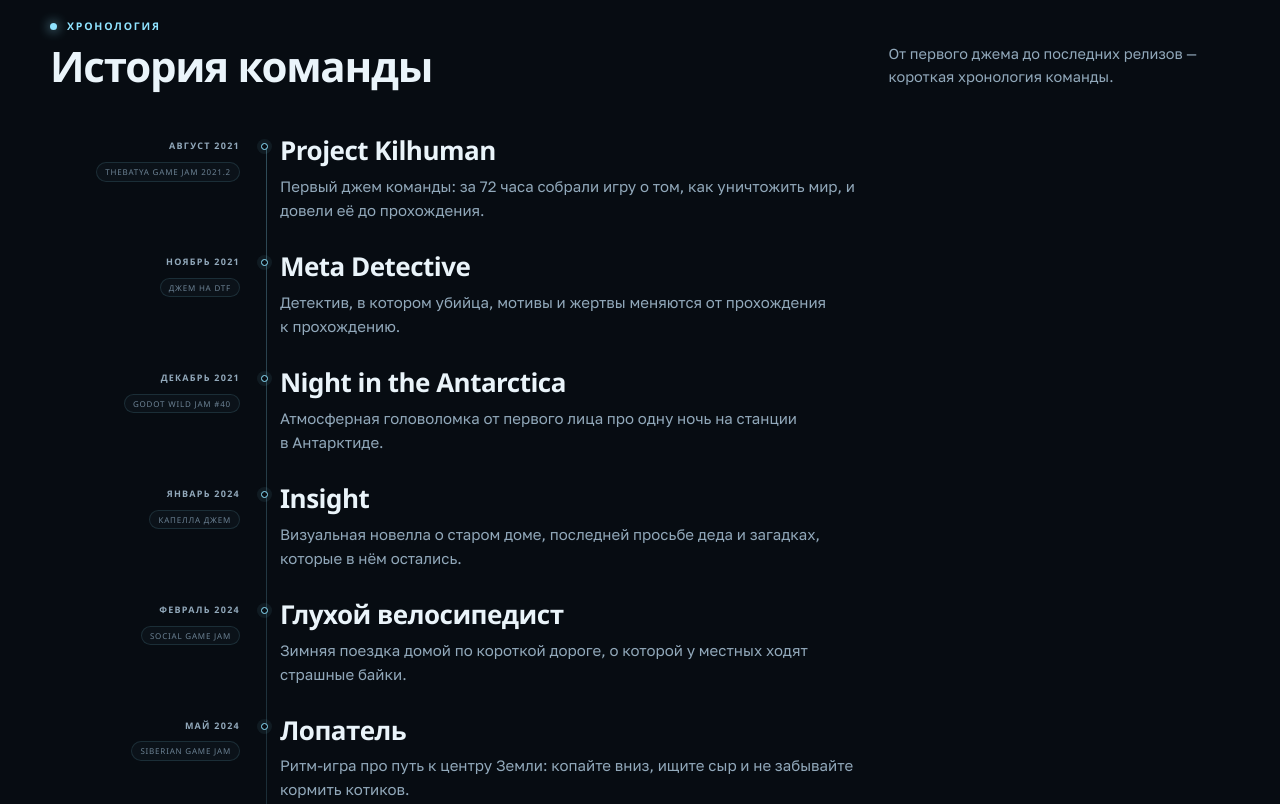
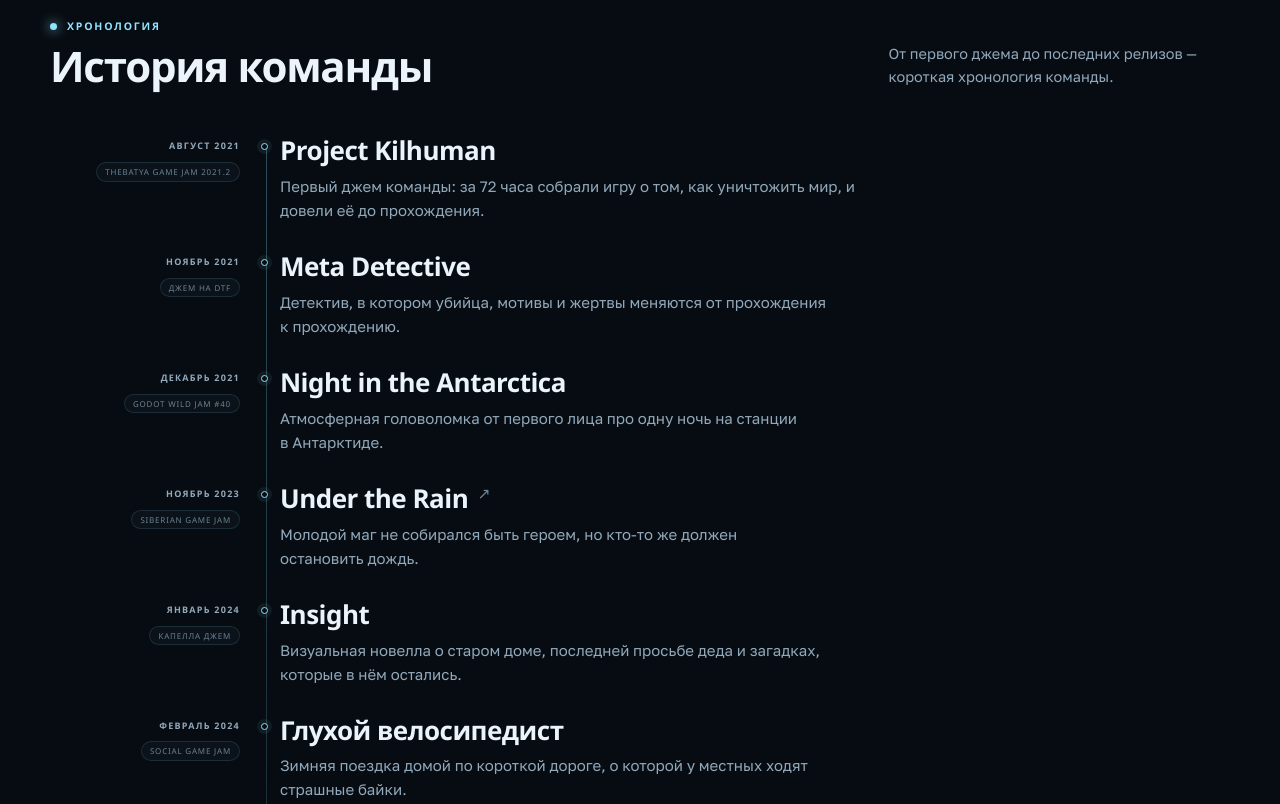
Before and after one commit to thepenquins/thepenquins.github.io, an Astro site: page /about in a window 1280 px wide. Shown: the part 820-1624 px from the top of the page. Built offline with nearby package versions, Linux system fonts and the light colour scheme; Astro itself is replaced by a stand-in of ours; a web font is replaced by a local one.

Commit message:
Добавить Under the Rain в историю команды
- игра вышла 6 ноября 2023 года на Siberian Game Jam
- в таймлайне стоит между Night in the Antarctica и Insight
- название ведёт на страницу игры на itch.io и открывается
  в новой вкладке, рядом добавлена стрелка внешней ссылки

```diff
--- a/src/data/timeline.ts
+++ b/src/data/timeline.ts
@@ -7,6 +7,8 @@ export type TimelineEntry = {
   text: string;
   tag: string;
   href: string;
+  /** Внешняя ссылка (например, на itch.io) открывается в новой вкладке. */
+  external?: boolean;
 };
 
 /** Короткие описания игр для таймлайна. */
@@ -60,7 +62,16 @@ const firstJam: TimelineEntry = {
   href: "/devlog/istoriya-igr-s-dzhemov-project-kilhuman/",
 };
 
+const underTheRain: TimelineEntry = {
+  date: "2023-11",
+  title: "Under the Rain",
+  text: "Молодой маг не собирался быть героем, но кто-то же должен остановить дождь.",
+  tag: "Siberian Game Jam",
+  href: "https://penquins.itch.io/under-the-rain",
+  external: true,
+};
+
 /** Хронология команды: от первого джема до последних релизов. */
-export const timeline: TimelineEntry[] = [firstJam, ...gameEntries].sort((a, b) =>
+export const timeline: TimelineEntry[] = [firstJam, underTheRain, ...gameEntries].sort((a, b) =>
   a.date.localeCompare(b.date),
 );
--- a/src/pages/about.astro
+++ b/src/pages/about.astro
@@ -65,7 +65,20 @@ const description =
             </div>
             <div class="timeline-item__body">
               <h3 class="timeline-item__title">
-                <a href={entry.href}>{entry.title}</a>
+                <a
+                  href={entry.href}
+                  target={entry.external ? "_blank" : undefined}
+                  rel={entry.external ? "noopener" : undefined}
+                >
+                  {entry.title}
+                  {
+                    entry.external && (
+                      <span class="timeline-item__arrow" aria-hidden="true">
+                        {" ↗"}
+                      </span>
+                    )
+                  }
+                </a>
               </h3>
               <p class="timeline-item__text">{entry.text}</p>
             </div>
--- a/src/styles/global.css
+++ b/src/styles/global.css
@@ -1740,6 +1740,20 @@ body.is-lightbox-open {
   border-radius: 4px;
 }
 
+.timeline-item__arrow {
+  display: inline-block;
+  margin-left: 3px;
+  font-size: 0.6em;
+  font-weight: 500;
+  color: var(--dim);
+  vertical-align: 0.55em;
+  transition: color 0.2s ease;
+}
+
+.timeline-item__title a:hover .timeline-item__arrow {
+  color: var(--ice);
+}
+
 .timeline-item__text {
   max-width: 62ch;
   margin: 8px 0 0;
```
